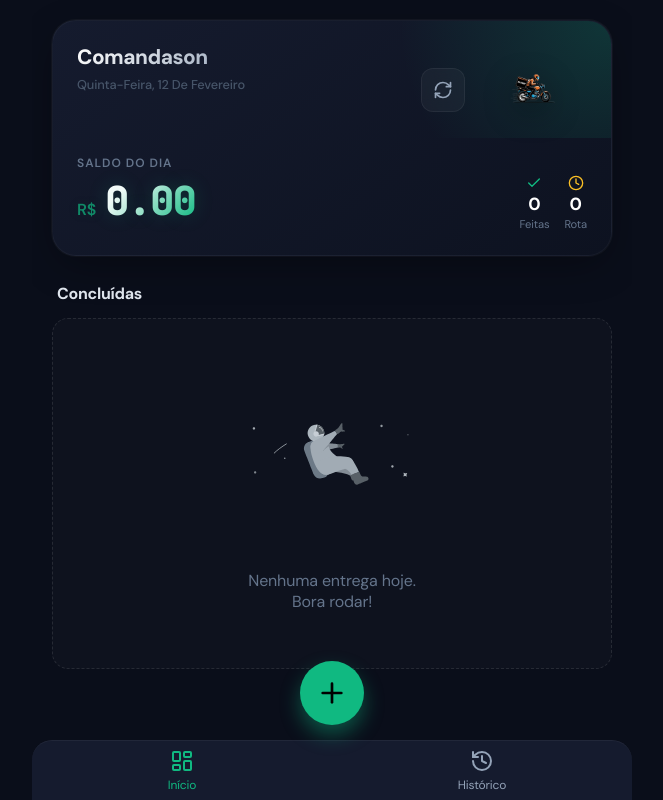
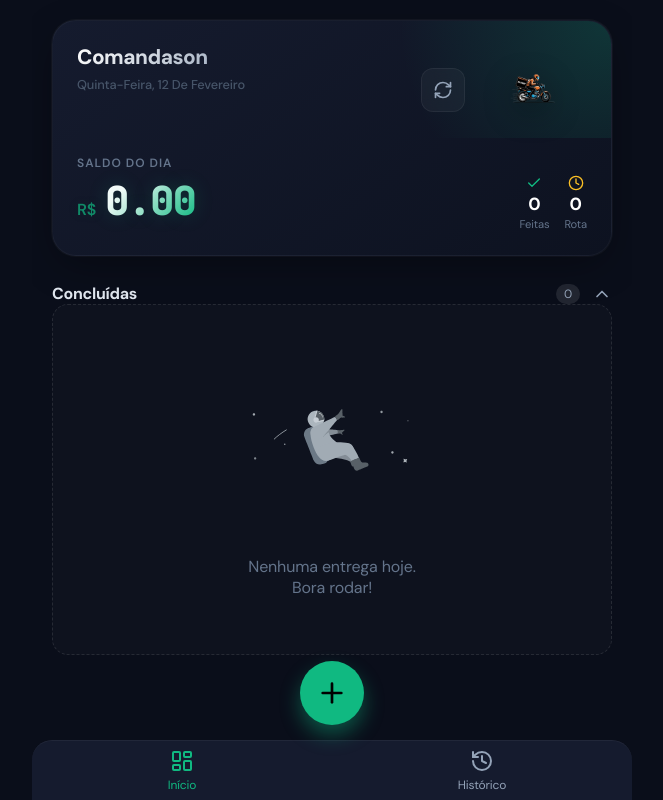
Before and after one commit to RianCavalcante/comandason, a React (Vite) app: page / in a window 1280 px wide. Both pictures are taken after a click on the button "INICIAR". Shown: the whole page, without its empty margins (308-971 px from the left). Built offline with nearby package versions, Linux system fonts and the light colour scheme.

Commit message:
feat: make completed deliveries section collapsible

```diff
--- a/src/components/Dashboard.tsx
+++ b/src/components/Dashboard.tsx
@@ -28,6 +28,7 @@ const Dashboard: React.FC = () => {
     const [isDeleteModalOpen, setIsDeleteModalOpen] = useState(false);
     const [deliveryToDelete, setDeliveryToDelete] = useState<number | null>(null);
     const [isPendingExpanded, setIsPendingExpanded] = useState(true);
+    const [isCompletedExpanded, setIsCompletedExpanded] = useState(true);
 
     const navigate = useNavigate();
     const deliveryAnim = useLottie('/lottie-delivery.json');
@@ -280,10 +281,19 @@ const Dashboard: React.FC = () => {
 
             {/* Completed/History Section */}
             <section className="section-container">
-                <div className="section-header">
+                <div
+                    className="section-header clickable-header"
+                    onClick={() => setIsCompletedExpanded(!isCompletedExpanded)}
+                >
                     <h3 className="section-title">Concluídas</h3>
+                    <div className="section-header-actions">
+                        <span className="section-count">{completedDeliveries.length}</span>
+                        {isCompletedExpanded ? <ChevronUp size={20} /> : <ChevronDown size={20} />}
+                    </div>
                 </div>
 
+                {isCompletedExpanded && (
+                    <div className="animate-fade-in">
                         {completedDeliveries.length === 0 && pendingDeliveries.length === 0 && processingDeliveries.length === 0 ? (
                             <div className="empty-state-card">
                                 {emptyAnim ? (
@@ -324,6 +334,8 @@ const Dashboard: React.FC = () => {
                                 ))}
                             </div>
                         )}
+                    </div>
+                )}
             </section>
 
             <button className="fab-scan-large" onClick={() => navigate('/scanner')}>
```
Lines whose indentation alone changed are shown as unchanged.
